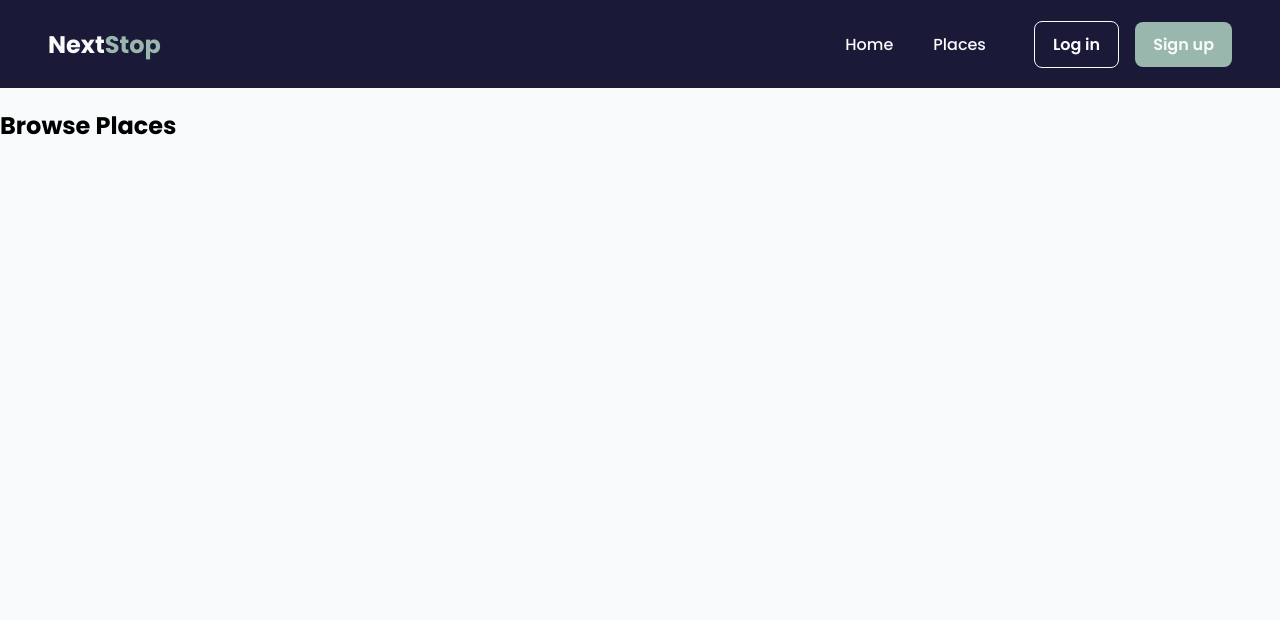
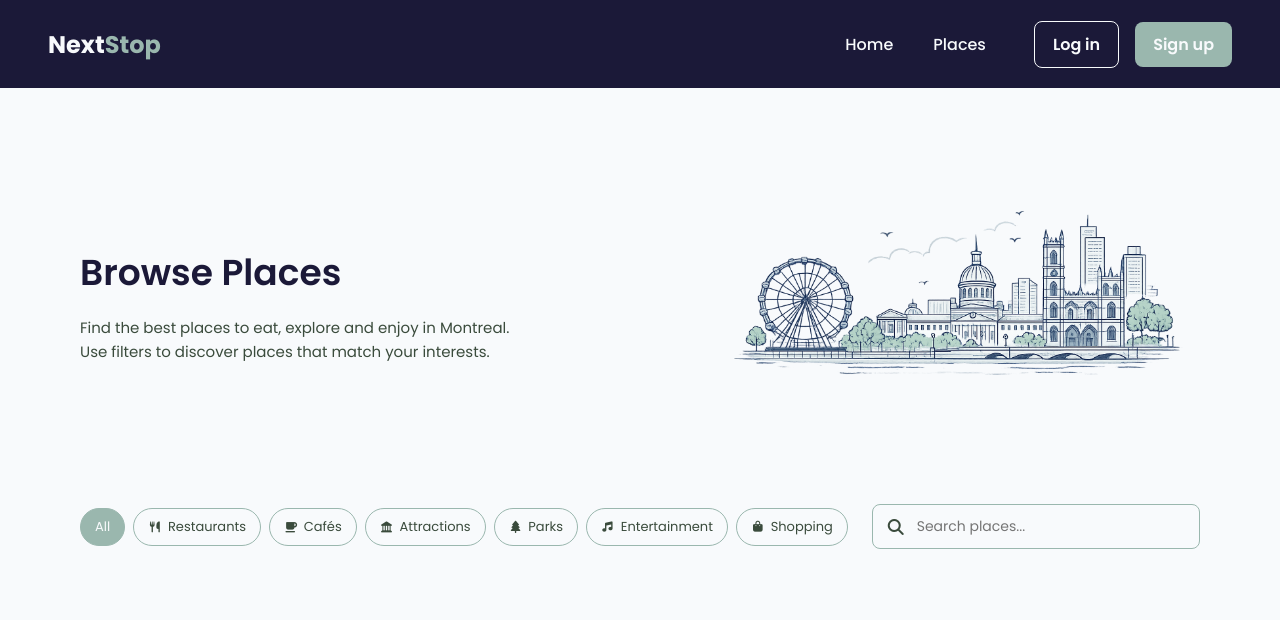
Before and after one commit to saiabbirame/582-32W-VA, a Flask app: page /places in a window 1280 px wide. Shown: the top 620 px of the page. Run offline with Flask 3, Linux system fonts and the light colour scheme; data that the repository does not hold is empty; some libraries are stand-ins or nearby versions.

Commit message:
Style browse places page

```diff
--- a/code/static/css/style.css
+++ b/code/static/css/style.css
@@ -400,6 +400,7 @@ body{
     gap: 8px;
     margin-bottom: 40px;
     color: #3A4B3C;
+    font-size: 15px;
 }
 
 .place-address p{
@@ -471,6 +472,120 @@ body{
 #map{
     height: 250px;
     border-radius: 8px;
+}
+
+/* BROWSE PLACES */
+.places-page{
+    padding: 48px 80px;
+}
+
+.places-header{
+    display: flex;
+    align-items: center;
+    justify-content: space-between;
+    gap: 48px;
+    margin-bottom: 32px;
+}
+
+.places-header-text{
+    width: 40%;
+}
+
+.places-header h1{
+    margin: 0 0 16px;
+    color: #1B1938;
+    font-size: 36px;
+    font-weight: 600;
+}
+
+.places-header p{
+    margin: 0;
+    color: #3A4B3C;
+    font-size: 15px;
+    line-height: 1.6;
+}
+
+.places-header-image{
+    width: 45%;
+}
+
+.places-header-image img{
+    width: 100%;
+    height: auto;
+    display: block;
+}
+
+.places-list{
+    display: grid;
+    grid-template-columns: repeat(4, 1fr);
+    gap: 24px;
+}
+
+.places-tools{
+    display: flex;
+    align-items: center;
+    justify-content: space-between;
+    gap: 24px;
+    margin-bottom: 24px;
+}
+
+.category-filters{
+    display: flex;
+    align-items: center;
+    gap: 8px;
+}
+
+.filter-button{
+    display: inline-flex;
+    align-items: center;
+    gap: 6px;
+    padding: 8px 14px;
+    border: 1px solid #9AB7AE;
+    border-radius: 20px;
+    background-color: #F8FAFC;
+    color: #3A4B3C;
+    font-family: "Poppins", sans-serif;
+    font-size: 13px;
+    cursor: pointer;
+}
+
+.filter-button i{
+    font-size: 11px;
+}
+
+.filter-button:hover{
+    background-color: #9AB7AE;
+    color: #F8FAFC;
+}
+
+.filter-button.active{
+    background-color: #9AB7AE;
+    color: #F8FAFC;
+}
+
+.search-bar{
+    width: 320px;
+    display: flex;
+    align-items: center;
+    gap: 10px;
+    padding: 10px 14px;
+    border: 1px solid #9AB7AE;
+    border-radius: 8px;
+    background-color: #F8FAFC;
+}
+
+.search-bar i{
+    color: #3A4B3C;
+}
+
+.search-bar input{
+    width: 100%;
+    border: none;
+    background: none;
+    outline: none;
+    color: #3A4B3C;
+    font-family: "Poppins", sans-serif;
+    font-size: 14px;
 }
 
 /* RESPONSIVE DESIGN */
--- a/code/templates/places.html
+++ b/code/templates/places.html
@@ -4,7 +4,34 @@
 
 {% block content %}
 <section class="places-page">
-    <h1>Browse Places</h1>
+    <div class="places-header">
+        <div class="places-header-text">
+            <h1>Browse Places</h1>
+
+            <p>Find the best places to eat, explore and enjoy in Montreal. Use filters to discover places that match your interests.</p>
+        </div>
+
+        <div class="places-header-image">
+            <img src="{{ url_for('static', filename='images/hero.png')}}" alt="Montreal illustration">
+        </div>
+    </div>
+
+    <div class="places-tools">
+        <div class="category-filters">
+            <button class="filter-button active">All</button>
+            <button class="filter-button"><i class="fa-solid fa-utensils"></i>Restaurants</button>
+            <button class="filter-button"><i class="fa-solid fa-mug-saucer"></i>Cafés</button>
+            <button class="filter-button"><i class="fa-solid fa-landmark"></i>Attractions</button>
+            <button class="filter-button"><i class="fa-solid fa-tree"></i>Parks</button>
+            <button class="filter-button"><i class="fa-solid fa-music"></i>Entertainment</button>
+            <button class="filter-button"><i class="fa-solid fa-bag-shopping"></i>Shopping</button>
+        </div>
+
+        <div class="search-bar">
+            <i class="fa-solid fa-magnifying-glass"></i>
+            <input type="text" placeholder="Search places...">
+        </div>
+    </div>
 
     <div class="places-list">
         {% for place in places %}
```
